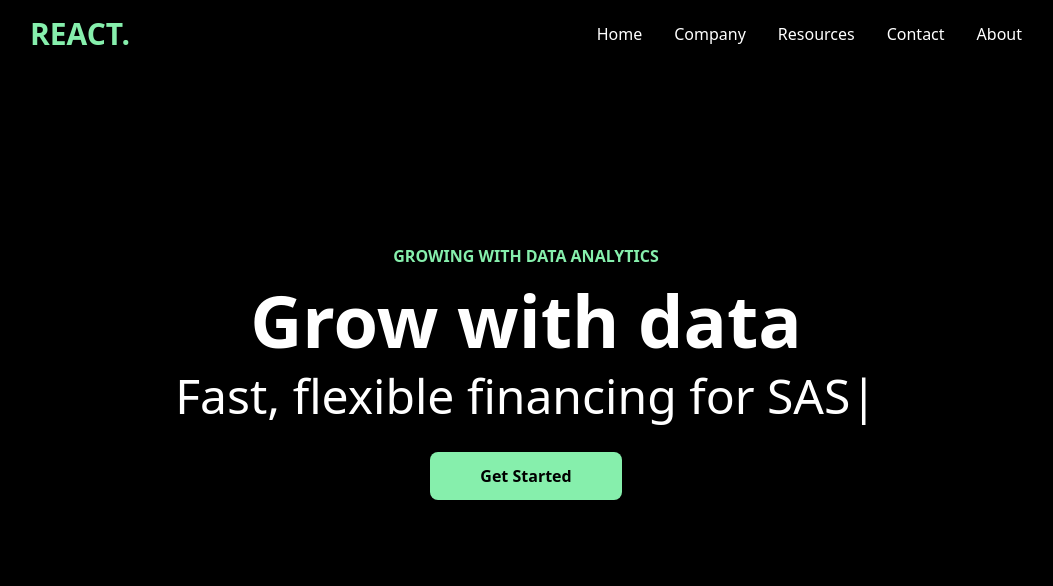
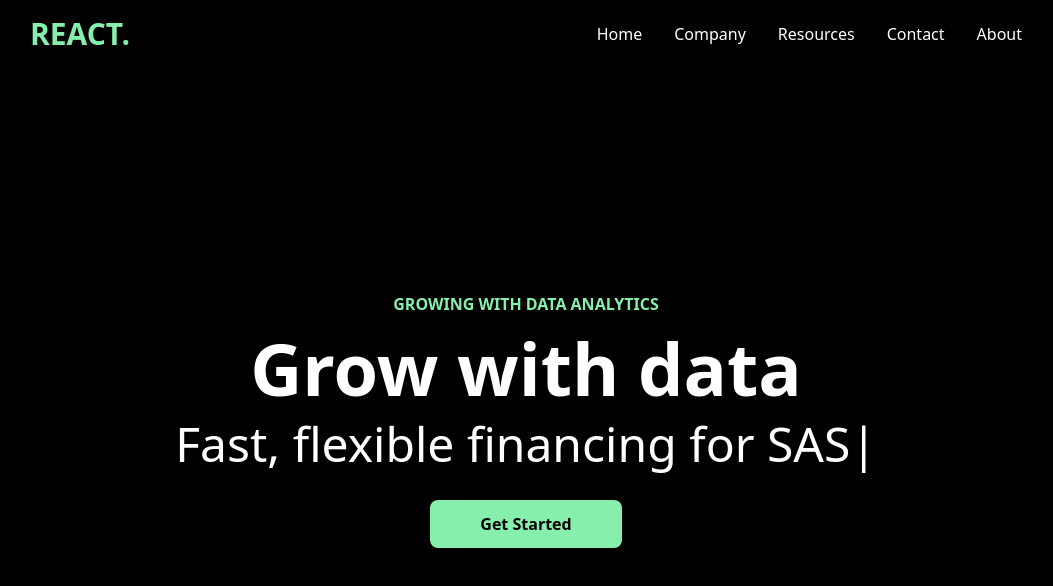
Before and after one commit to ChemicalElements/finance-app-layout, a React (Vite) app: page / in a window 1280 px wide. Shown: the top 586 px of the page, without its empty margins (114-1167 px from the left). Built offline with nearby package versions, Linux system fonts and the light colour scheme.

Commit message:
fix: hero position

```diff
--- a/src/components/Hero.tsx
+++ b/src/components/Hero.tsx
@@ -3,7 +3,7 @@ import Typed from "react-typed";
 const Hero = () => {
   return (
     <>
-      <section className="max-w-3xl -mt-24 mx-auto w-full h-screen text-center flex flex-col justify-center">
+      <section className="max-w-3xl pb-24 mx-auto w-full h-screen text-center flex flex-col justify-center">
         <h2 className="uppercase text-green-300 font-semibold">
           Growing with data analytics
         </h2>
```
